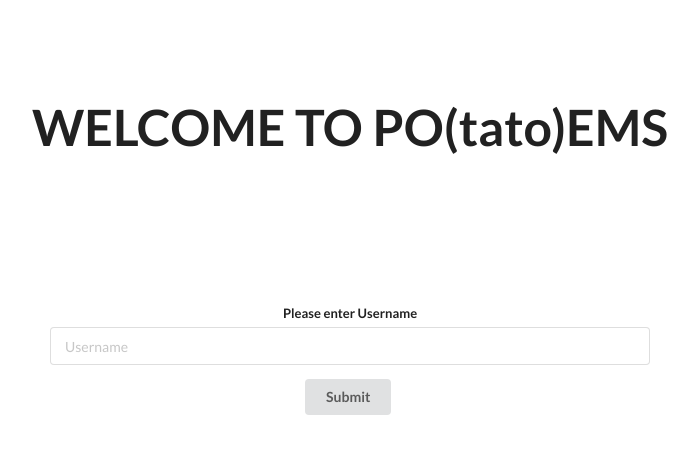
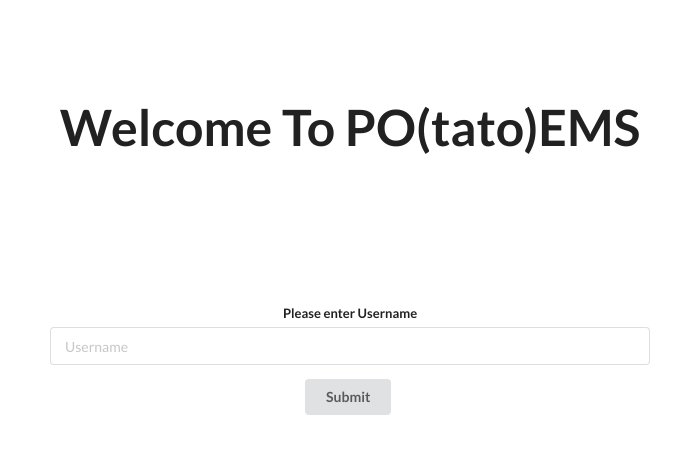
Before and after one commit to erobbi/poem_frontend, a React (Create React App) app: page / in a window 1280 px wide. Shown: the top 454 px of the page, without its empty margins (290-988 px from the left). Built offline with nearby package versions, Linux system fonts and the light colour scheme.

Commit message:
minor title change

```diff
--- a/src/components/Login.js
+++ b/src/components/Login.js
@@ -10,7 +10,7 @@ const Login = () => {
 
   return (
     <div>
-      <h6>WELCOME TO PO(tato)EMS</h6>
+      <h6>Welcome To PO(tato)EMS</h6>
       <div id="login" className="ui form">
         <div className="field">
           <label>Please enter Username</label>
```
Also changed, not shown: src/components/potato.png (added).
